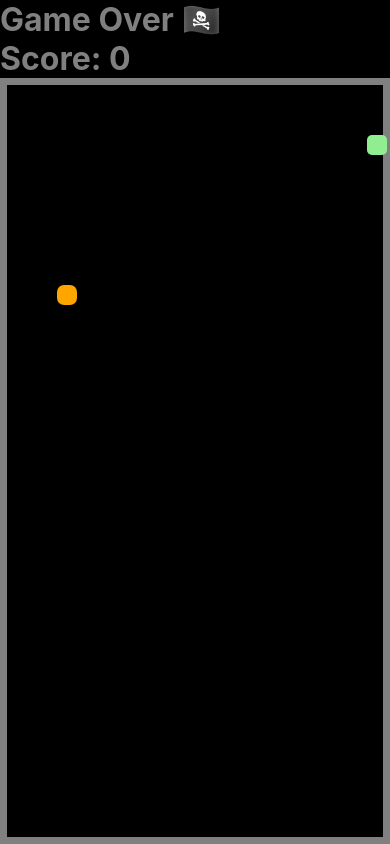
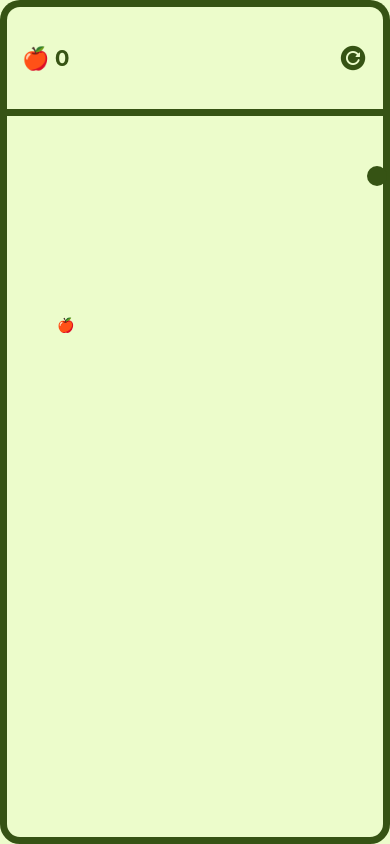
Before and after one commit to betomoedano/Snake-Game-With-React-Native, a React Native app: screen / in a window 390 px wide. Built offline with nearby package versions, Linux system fonts and the light colour scheme.

Commit message:
add styles and header

```diff
--- a/src/components/Food.tsx
+++ b/src/components/Food.tsx
@@ -1,8 +1,8 @@
-import { StyleSheet, View } from "react-native";
+import { StyleSheet, Text, View } from "react-native";
 import { Coordinate } from "../types/types";
 
 export default function Food({ x, y }: Coordinate): JSX.Element {
-  return <View style={[{ top: y * 10, left: x * 10 }, styles.food]} />;
+  return <Text style={[{ top: y * 10, left: x * 10 }, styles.food]}>🍎</Text>;
 }
 
 const styles = StyleSheet.create({
@@ -10,7 +10,6 @@ const styles = StyleSheet.create({
     width: 20,
     height: 20,
     borderRadius: 7,
-    backgroundColor: "orange",
     position: "absolute",
   },
 });
--- a/src/components/Game.tsx
+++ b/src/components/Game.tsx
@@ -1,20 +1,26 @@
 import { useEffect, useState } from "react";
 import { SafeAreaView, StyleSheet, View } from "react-native";
 import { PanGestureHandler } from "react-native-gesture-handler";
+import { Colors } from "../styles/colors";
 import { Direction, Coordinate, GestureEventType } from "../types/types";
 import { checkEatsFood } from "../utils/checkEatsFood";
 import { checkGameOver } from "../utils/checkGameOver";
 import { randomFoodPosition } from "../utils/randomFoodPosition";
 import Food from "./Food";
+import Header from "./Header";
 import Score from "./Score";
 import Snake from "./Snake";
+
+const SNAKE_INITIAL_POSITION = [{ x: 5, y: 5 }];
+const FOOD_INITIAL_POSITION = { x: 5, y: 20 };
 const GAME_BOUNDS = { xMin: 1, xMax: 35, yMin: 1, yMax: 67 };
 const MOVE_INTERVAL = 50;
 const SCORE_INCREMENT = 10;
+
 export default function Game(): JSX.Element {
   const [direction, setDirection] = useState<Direction>(Direction.Right);
-  const [snake, setSnake] = useState<Coordinate[]>([{ x: 5, y: 5 }]);
-  const [food, setFood] = useState<Coordinate>({ x: 5, y: 20 });
+  const [snake, setSnake] = useState<Coordinate[]>(SNAKE_INITIAL_POSITION);
+  const [food, setFood] = useState<Coordinate>(FOOD_INITIAL_POSITION);
   const [score, setScore] = useState<number>(0);
   const [isGameOver, setIsGameOver] = useState<boolean>(false);
 
@@ -29,6 +35,7 @@ export default function Game(): JSX.Element {
 
   const moveSnake = () => {
     const snakeHead = snake[0];
+    const newHead = { ...snakeHead }; // create a new head object to avoid mutating the original head
 
     // GAME OVER
     if (checkGameOver(snakeHead, GAME_BOUNDS)) {
@@ -36,7 +43,6 @@ export default function Game(): JSX.Element {
       return;
     }
 
-    const newHead = { ...snakeHead }; // create a new head object to avoid mutating the original head
     switch (direction) {
       case Direction.Up:
         newHead.y -= 1;
@@ -53,6 +59,7 @@ export default function Game(): JSX.Element {
       default:
         break;
     }
+
     if (checkEatsFood(newHead, food, 2)) {
       setFood(randomFoodPosition(GAME_BOUNDS.xMax, GAME_BOUNDS.yMax));
       setSnake([newHead, ...snake]);
@@ -79,10 +86,20 @@ export default function Game(): JSX.Element {
     }
   };
 
+  const reloadGame = () => {
+    setSnake(SNAKE_INITIAL_POSITION);
+    setFood(FOOD_INITIAL_POSITION);
+    setIsGameOver(false);
+    setScore(0);
+    setDirection(Direction.Right);
+  };
+
   return (
     <PanGestureHandler onGestureEvent={handleGesture}>
       <SafeAreaView style={styles.container}>
-        <Score isGameOver={isGameOver} score={score} />
+        <Header reloadGame={reloadGame}>
+          <Score score={score} />
+        </Header>
         <View style={styles.boundaries}>
           <Snake snake={snake} />
           <Food x={food.x} y={food.y} />
@@ -95,11 +112,13 @@ export default function Game(): JSX.Element {
 const styles = StyleSheet.create({
   container: {
     flex: 1,
-    backgroundColor: "black",
+    backgroundColor: Colors.background,
   },
   boundaries: {
     flex: 1,
-    borderColor: "gray",
+    borderColor: Colors.primary,
     borderWidth: 7,
+    borderBottomEndRadius: 20,
+    borderBottomStartRadius: 20,
   },
 });
--- /dev/null
+++ b/src/components/Header.tsx
@@ -0,0 +1,39 @@
+import { PropsWithChildren } from "react";
+import { Pressable, StyleSheet, View } from "react-native";
+import Score from "./Score";
+import { Ionicons } from "@expo/vector-icons";
+import { Colors } from "../styles/colors";
+
+interface HeaderProps {
+  reloadGame: () => void;
+  children: JSX.Element;
+}
+
+export default function Header({
+  children,
+  reloadGame,
+}: HeaderProps): JSX.Element {
+  return (
+    <View style={styles.container}>
+      {children}
+      <Pressable onPress={reloadGame}>
+        <Ionicons name="reload-circle" size={30} color={Colors.primary} />
+      </Pressable>
+    </View>
+  );
+}
+
+const styles = StyleSheet.create({
+  container: {
+    flex: 0.1,
+    flexDirection: "row",
+    alignItems: "center",
+    justifyContent: "space-between",
+    borderColor: Colors.primary,
+    borderWidth: 7,
+    borderTopStartRadius: 20,
+    borderTopEndRadius: 20,
+    borderBottomWidth: 0,
+    padding: 15,
+  },
+});
--- a/src/components/Score.tsx
+++ b/src/components/Score.tsx
@@ -1,30 +1,22 @@
 import { Fragment } from "react";
 import { View, Text, StyleSheet } from "react-native";
-
+import { Colors } from "../styles/colors";
 interface ScoreProps {
-  isGameOver: boolean;
   score: number;
 }
 
-export default function Score({ isGameOver, score }: ScoreProps): JSX.Element {
+export default function Score({ score }: ScoreProps): JSX.Element {
   return (
     <View>
-      {isGameOver ? (
-        <Fragment>
-          <Text style={styles.text}>Game Over 🏴‍☠️</Text>
-          <Text style={styles.text}>Score: {score}</Text>
-        </Fragment>
-      ) : (
-        <Text style={styles.text}>Score: {score}</Text>
-      )}
+      <Text style={styles.text}>🍎 {score}</Text>
     </View>
   );
 }
 
 const styles = StyleSheet.create({
   text: {
-    fontSize: 32,
+    fontSize: 22,
     fontWeight: "bold",
-    color: "gray",
+    color: Colors.primary,
   },
 });
--- a/src/components/Snake.tsx
+++ b/src/components/Snake.tsx
@@ -1,5 +1,6 @@
 import { Fragment } from "react";
 import { StyleSheet, View } from "react-native";
+import { Colors } from "../styles/colors";
 import { Coordinate } from "../types/types";
 
 interface SnakeProps {
@@ -23,8 +24,8 @@ const styles = StyleSheet.create({
   snake: {
     width: 20,
     height: 20,
-    borderRadius: 5,
-    backgroundColor: "lightgreen",
+    borderRadius: 10,
+    backgroundColor: Colors.primary,
     position: "absolute",
   },
 });
--- /dev/null
+++ b/src/styles/colors.ts
@@ -0,0 +1,6 @@
+export const Colors = {
+  primary: "#365314",
+  secondary: "#84cc16",
+  tertiary: "#eab308",
+  background: "#ecfccb",
+};
```
